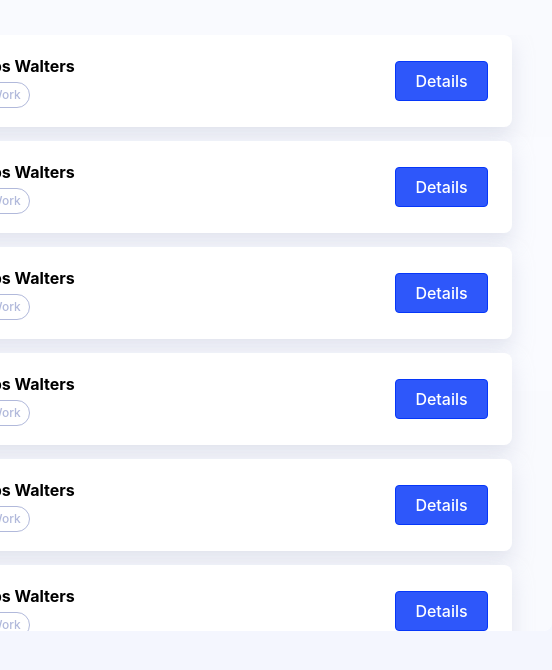
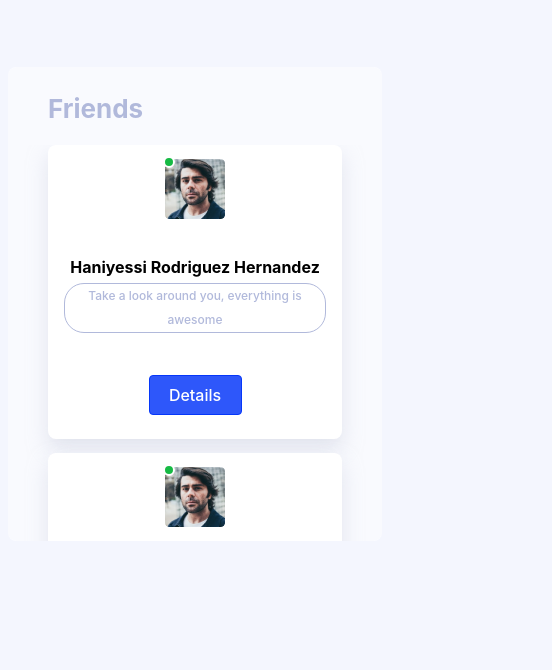
Before and after one commit to hany93/DSpotTestFrontend, a Next.js app: page / in a window 390 px wide. Shown: the part 118-788 px from the top of the page, 552 px wide, since content can reach past the window. Built offline with nearby package versions, Linux system fonts and the light colour scheme.

Commit message:
add first view Friends List

```diff
--- a/components/list.js
+++ b/components/list.js
@@ -1,18 +1,20 @@
 import React from "react";
+import { useRouter } from "next/router";
 
 const List = () => {
+    const router = useRouter();
     const data = [
         {
             id: Math.random(),
             image: 'images/avatar.png',
-            name: 'Steps Walters',
-            description: 'At Work'
+            name: 'Haniyessi Rodriguez Hernandez',
+            description: 'Take a look around you, everything is awesome'
         },
         {
             id: Math.random(),
             image: 'images/avatar.png',
             name: 'Steps Walters',
-            description: 'At Work'
+            description: '"Developing something amazing'
         },
         {
             id: Math.random(),
@@ -255,6 +257,9 @@ const List = () => {
             description: 'At Work'
         }
     ]
+    const goDetails = () => {
+        router.push("/friends_details_info");
+    }
     return (
         <div className="friendslist__list">
             {data.map((item) => {
@@ -272,7 +277,7 @@ const List = () => {
                                 </div>
                             </div>
                         </div>
-                        <button className="friendslist__button">Details</button>
+                        <button onClick={() => goDetails()} className="friendslist__button">Details</button>
                     </div>
                 )
             })}
--- a/pages/friendslist/index.js
+++ b/pages/friends_list/index.js
@@ -5,7 +5,9 @@ const FriendsList = () => {
     return (
         <section className="friendslist">
             <div className="friendslist__centercontainer">
-                <span>Friends</span>
+                <div className="friendslist__title">
+                    <span>Friends</span>
+                </div>
                 <List />
             </div>
         </section>
--- a/pages/index.js
+++ b/pages/index.js
@@ -1,4 +1,4 @@
-import FriendsList from "./friendslist"
+import FriendsList from "./friends_list"
 export default function Home() {
   return (
     <>
--- /dev/null
+++ b/styles/friends_details_info.css
@@ -0,0 +1,32 @@
+.friends_details_info {
+    display: flex;
+    flex-direction: row;
+    justify-content: center;
+    gap: 80px;
+    width: 100%;
+    height: 100vh;
+}
+
+.friends_details_info__back {
+    display: flex;
+    flex-direction: row;
+    align-items: flex-start;
+    padding: 10px;
+    gap: 10px;
+    width: 44px;
+    height: 44px;
+    background: #FFFFFF;
+    border-radius: 8px;
+}
+
+.friends_details_info__content {
+    display: flex;
+    flex-direction: column;
+    align-items: center;
+    justify-content: center;
+    background: rgba(255, 255, 255, 0.5);
+    border-radius: 8px;
+    width: calc(100% - 832px);
+    height: calc(100vh - 120px);
+    transition: all 1s ease;
+}
--- a/styles/friendslist.css
+++ b/styles/friendslist.css
@@ -17,15 +17,24 @@ body {
     display: flex;
     flex-direction: column;
     align-items: flex-start;
-    padding-top: 20px;
     gap: 14px;
     background: rgba(255, 255, 255, 0.5);
     border-radius: 8px;
-    width: 714px;
-    height: 634px;
+    width: calc(100% - 726px);
+    height: calc(100vh - 390px);
+    padding-top: 20px;
+    transition: all 1s ease;
 }
 
-.friendslist__centercontainer>span {
+.friendslist__title {
+    display: flex;
+    flex-direction: row;
+    align-items: flex-start;
+    padding: 10px 0px;
+    gap: 10px;
+}
+
+.friendslist__title>span {
     font-family: 'Inter';
     font-style: normal;
     font-weight: 700;
@@ -41,8 +50,7 @@ body {
     gap: 14px;
     overflow-y: auto;
     width: 100%;
-    padding-right: 40px;
-    padding-left: 40px;
+    padding: 0px 40px 20px;
     box-sizing: border-box;
 }
 
@@ -70,6 +78,10 @@ body {
     height: 60px;
 }
 
+.friendslist__card>div>div {
+    position: relative;
+}
+
 .friendslist__ellipse {
     box-sizing: border-box;
     width: 12px;
@@ -81,10 +93,6 @@ body {
     border: 2px solid #FFFFFF;
     border-radius: 10px;
     float: inline-start;
-}
-
-.friendslist__card>div>div {
-    position: relative;
 }
 
 .friendslist__elementsgrouping {
@@ -105,6 +113,7 @@ body {
     font-size: 16px;
     line-height: 24px;
     color: #000000;
+    word-break: break-word;
 }
 
 .friendslist__elementsgrouping div {
@@ -122,6 +131,7 @@ body {
     display: flex;
     align-items: center;
     color: #B1B9DB;
+    word-break: break-word;
 }
 
 .friendslist__button {
@@ -196,3 +206,48 @@ body {
     background: rgba(177, 185, 219, 0.3);
     border-radius: 8px;
 }
+
+@media screen and (max-width : 767px) {
+
+    .friendslist__centercontainer {
+        width: calc(100% - 16px);
+    }
+
+    .friendslist__card {
+        flex-direction: column;
+        align-items: center;
+        justify-content: center;
+    }
+
+    .friendslist__card>div {
+        flex-direction: column;
+        align-items: center;
+        justify-content: center;
+    }
+
+    .friendslist__elementsgrouping {
+        flex-direction: column;
+        align-items: center;
+        justify-content: center;
+        text-align: center;
+        padding: 0px 16px;
+    }
+}
+
+@media screen and (min-width: 767px) and (max-width: 1023px) {
+    .friendslist__centercontainer {
+        width: calc(100% - 272px);
+    }
+}
+
+@media screen and (min-width: 1024px) and (max-width: 1439px) {
+    .friendslist__centercontainer {
+        width: calc(100% - 440px);
+    }
+}
+
+@media screen and (min-width: 1439px) and (max-width: 1920px) {
+    .friendslist__centercontainer {
+        width: calc(100% - 726px);
+    }
+}
--- a/styles/globals.css
+++ b/styles/globals.css
@@ -1 +1,2 @@
-@import url("friendslist.css")
+@import url("friendslist.css");
+@import url("friends_details_info.css");
```
Also changed, not shown: pages/friends_details_info/index.js (added, +18 -0 lines).
